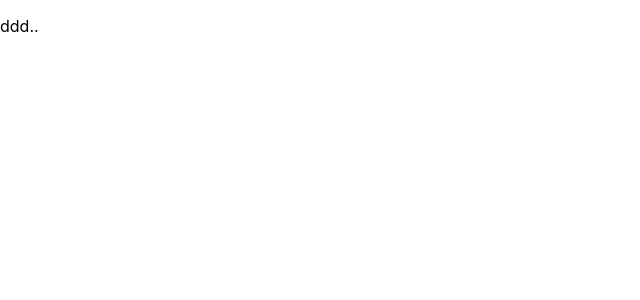
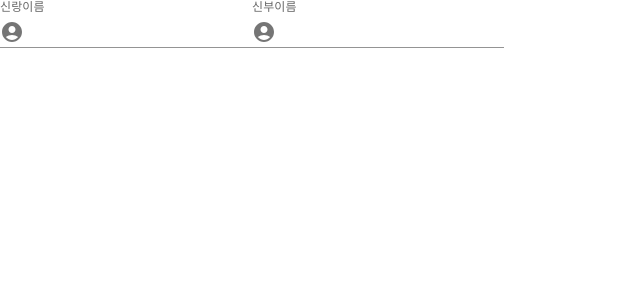
Before and after one commit to sanynote/react-mobile-invitation, a React (Create React App) app: page /information in a window 1280 px wide. Shown: the top 300 px of the page, without its empty margins (0-640 px from the left). Built offline with nearby package versions, Linux system fonts and the light colour scheme.

Commit message:
material-ui 추가

```diff
--- a/package.json
+++ b/package.json
@@ -3,6 +3,10 @@
   "version": "0.1.0",
   "private": true,
   "dependencies": {
+    "@emotion/react": "^11.9.0",
+    "@emotion/styled": "^11.8.1",
+    "@mui/icons-material": "^5.6.2",
+    "@mui/material": "^5.6.2",
     "@testing-library/jest-dom": "^5.16.4",
     "@testing-library/react": "^13.0.1",
     "@testing-library/user-event": "^13.5.0",
--- a/src/information/Information.js
+++ b/src/information/Information.js
@@ -1,5 +1,38 @@
+import * as React from "react";
+import Input from "@mui/material/Input";
+import InputLabel from "@mui/material/InputLabel";
+import InputAdornment from "@mui/material/InputAdornment";
+import FormControl from "@mui/material/FormControl";
+import TextField from "@mui/material/TextField";
+import AccountCircle from "@mui/icons-material/AccountCircle";
+
 function Information() {
-  return <p>ddd..</p>;
+  return (
+    <>
+      <FormControl variant="standard">
+        <InputLabel htmlFor="input-with-icon-adornment">신랑이름</InputLabel>
+        <Input
+          id="input-with-icon-adornment"
+          startAdornment={
+            <InputAdornment position="start">
+              <AccountCircle />
+            </InputAdornment>
+          }
+        />
+      </FormControl>
+      <FormControl variant="standard">
+        <InputLabel htmlFor="input-with-icon-adornment">신부이름</InputLabel>
+        <Input
+          id="input-with-icon-adornment"
+          startAdornment={
+            <InputAdornment position="start">
+              <AccountCircle />
+            </InputAdornment>
+          }
+        />
+      </FormControl>
+    </>
+  );
 }
 
 export default Information;
```
